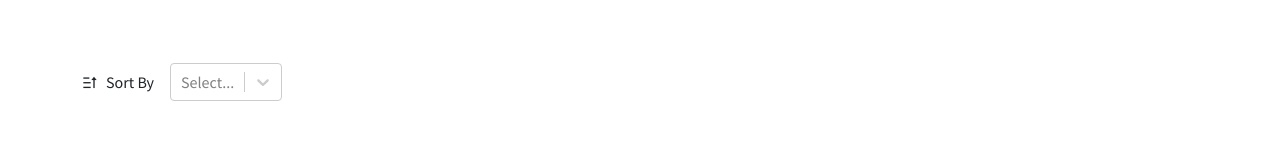
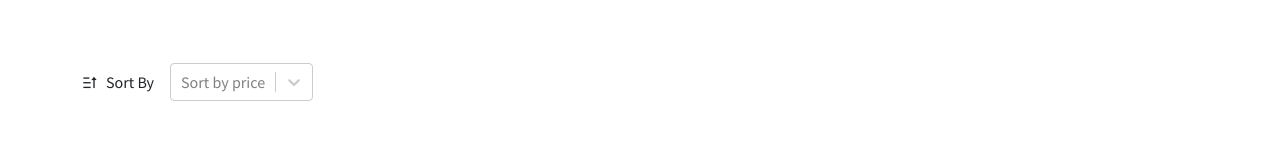
Before and after one commit to imrany/car-rental, a React (Create React App) app in the folder client/: page /cars in a window 1280 px wide. Shown: the part 461-608 px from the top of the page. Built offline with nearby package versions, Linux system fonts and the light colour scheme.

Commit message:
update the select input UI

```diff
--- a/client/src/components/UI/BookingForm.jsx
+++ b/client/src/components/UI/BookingForm.jsx
@@ -95,7 +95,7 @@ const BookingForm = ({price,car_id,Btn}) => {
     }
   };
 
-  const [submitBtn,setSubmitBtn]=useState(
+  const submitBtn=(
     <div className="payment text-end mt-5">
       <button className="submit-btn" type="submit">Reserve Now</button>
     </div>
--- a/client/src/pages/CarListing.jsx
+++ b/client/src/pages/CarListing.jsx
@@ -49,7 +49,7 @@ const CarListing = () => {
                 </span>
 
                 <Select
-                  defaultValue="Sort by price"
+                  placeholder="Sort by price"
                   options={options}
                   onChange={setSelectedOption}
                 />
```
